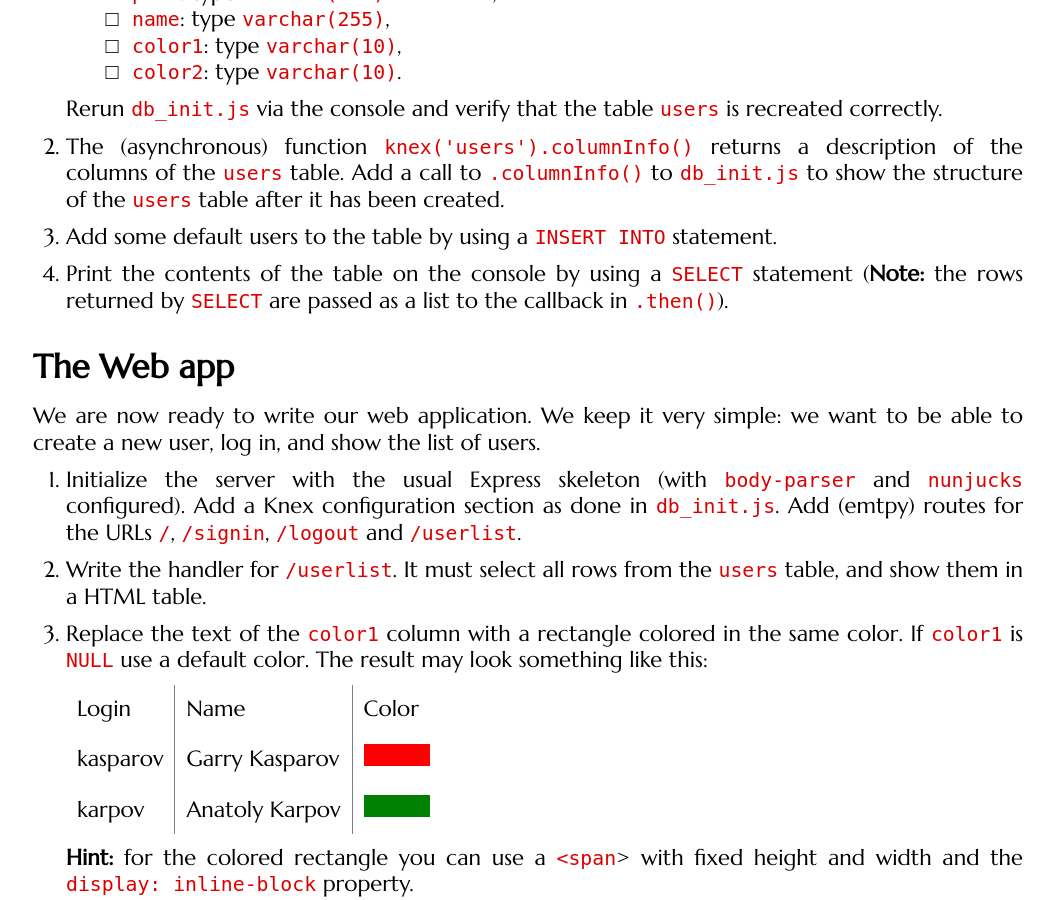
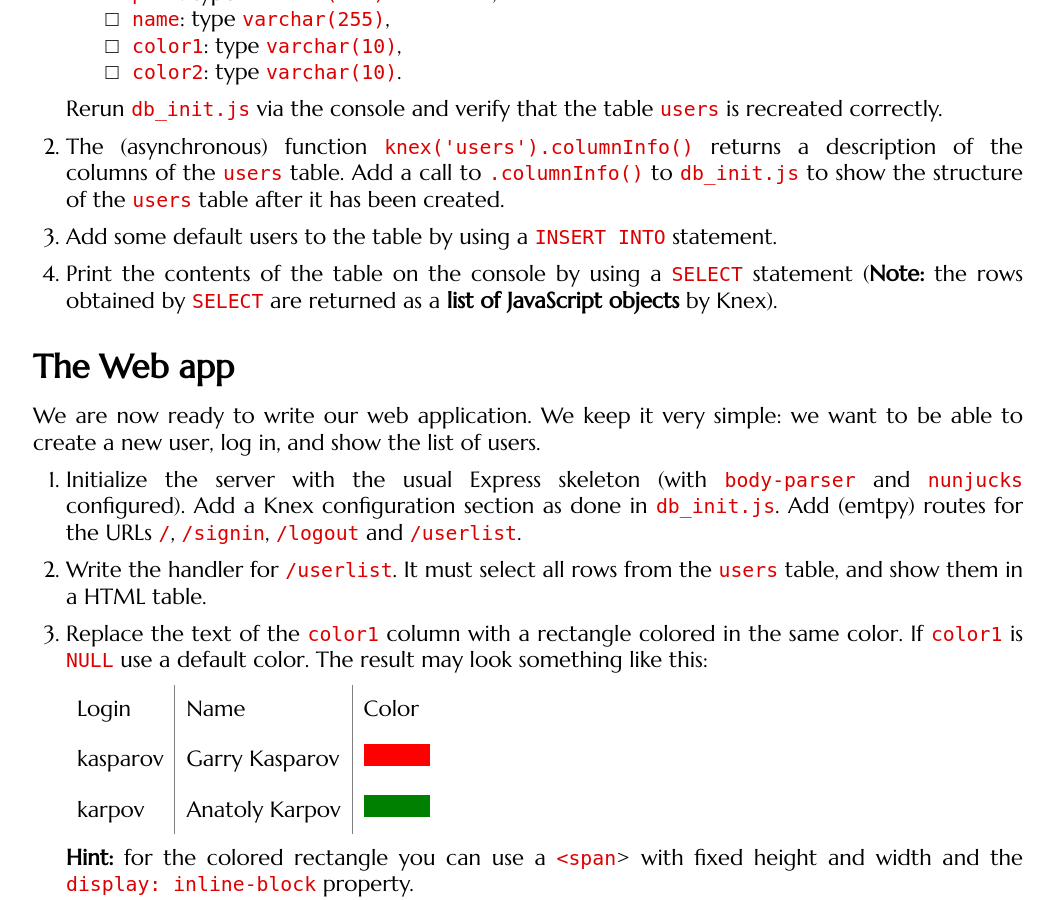
Before and after one commit to defeo/aws, a Jekyll site: the page built from _tutorials/accounts.md, in a window 1280 px wide and 900 px high, scrolled down 3434 px. Shown: the whole window, without its empty margins (112-1166 px from the left). Built offline with Jekyll 4.4.1, drawn with Linux system fonts in a browser that asks for light colours; some web fonts are replaced.

Commit message:
Made note more precise

```diff
--- a/_tutorials/accounts.md
+++ b/_tutorials/accounts.md
@@ -141,8 +141,8 @@ state.
    statement.
 
 4. Print the contents of the table on the console by using a `SELECT`
-   statement (**Note:** the rows returned by `SELECT` are passed as a
-   list to the callback in `.then()`).
+   statement (**Note:** the rows obtained by `SELECT` are returned as
+   a **list of JavaScript objects** by Knex).
 
 
 ## The Web app
```
